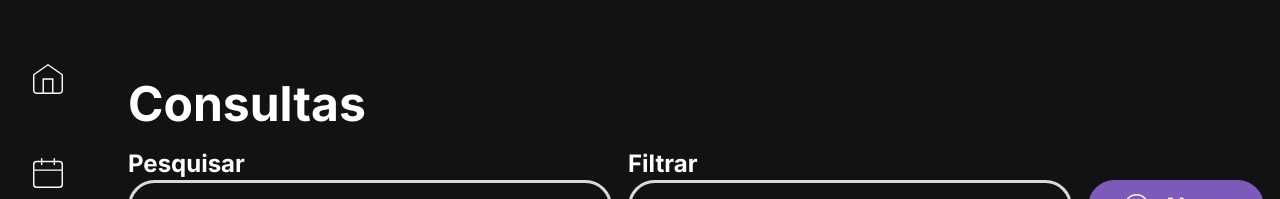
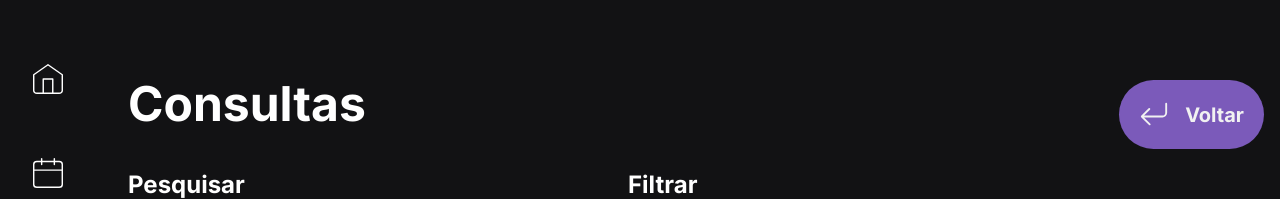
Before and after one commit to Melancia-Salgada/psico-frontend, a React (Vite) app in the folder easypsi/: page /consultas in a window 1280 px wide. Shown: the top 199 px of the page. Built offline with nearby package versions, Linux system fonts and the light colour scheme; no server answers.

Commit message:
clica no meu

```diff
--- a/easypsi/src/components/Titulo.jsx
+++ b/easypsi/src/components/Titulo.jsx
@@ -11,7 +11,7 @@ const Titulo = ({ showButton = true, buttonLink = '#', buttonText = '', buttonIc
         {showButton && (
           <div>
             <a href={buttonLink}>
-              <button className='bg-roxo gap-2 text-branco-whitemode text-[20px] rounded-full flex items-center w-48 h-[69px] justify-between  pl-5 pr-5 font-semibold'>
+              <button className='bg-roxo gap-4 text-branco-whitemode text-[20px] rounded-full flex items-center  h-[69px] justify-between  pl-5 pr-5 font-semibold'>
                 {buttonIcon && <span className=''>{buttonIcon}</span>}
                 {buttonText}
               </button>
--- a/easypsi/src/views/Consultas.jsx
+++ b/easypsi/src/views/Consultas.jsx
@@ -8,6 +8,12 @@ import List from '../components/Lista/List';
 const Consultas = ({  }) => {
   const headers = ['Paciente', 'Data', 'Horário', 'Valor', 'Status', 'Atividade'];
   const [data, setData] = useState([]);
+
+  const svg = (
+    <svg xmlns="http://www.w3.org/2000/svg" width="30" height="30" fill="currentColor" class="bi bi-arrow-return-left" viewBox="0 0 16 16">
+      <path fill-rule="evenodd" d="M14.5 1.5a.5.5 0 0 1 .5.5v4.8a2.5 2.5 0 0 1-2.5 2.5H2.707l3.347 3.346a.5.5 0 0 1-.708.708l-4.2-4.2a.5.5 0 0 1 0-.708l4-4a.5.5 0 1 1 .708.708L2.707 8.3H12.5A1.5 1.5 0 0 0 14 6.8V2a.5.5 0 0 1 .5-.5"/>
+    </svg>
+  )
 
 
 
@@ -31,7 +37,7 @@ const Consultas = ({  }) => {
     <div>
       <Sidebar />
       <div className='container-dash'>
-        <Titulo showButton={false}>Consultas</Titulo>
+        <Titulo showButton={true} buttonLink='agenda' buttonText='Voltar' buttonIcon={svg}>Consultas</Titulo>
         <Pesquisa showButton={true} appName='Consulta'/>
         <List headers={headers} data={data} />
       </div>
```
